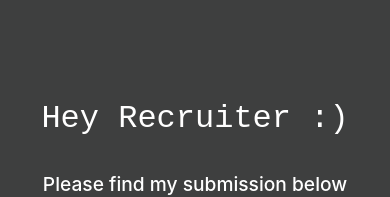
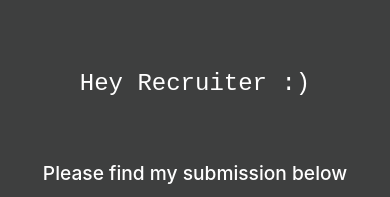
Before and after one commit to sgrpnwr/Innerhour, a React (Create React App) app: page / in a window 390 px wide. Shown: the part 155-352 px from the top of the page. Built offline with nearby package versions, Linux system fonts and the light colour scheme.

Commit message:
pomodore clock and homepage

```diff
--- a/src/components/css/Home.module.css
+++ b/src/components/css/Home.module.css
@@ -45,8 +45,7 @@ h1{
     overflow: hidden;
     border-right: 3px solid;
     font-family: monospace;
-    font-size: 2em;
-    margin-bottom:0;
+    font-size: 1.5em;
   }
 
   @keyframes typing {
@@ -64,6 +63,14 @@ h1{
     h1{
         font-size:1.2rem;
     }
+    .assignment{
+        width:300px;
+        height:200px;
+    }
+    .homebox{
+    padding:50px 0;
+
+    }
 }
 @keyframes comefromleft{
     0%{
```
